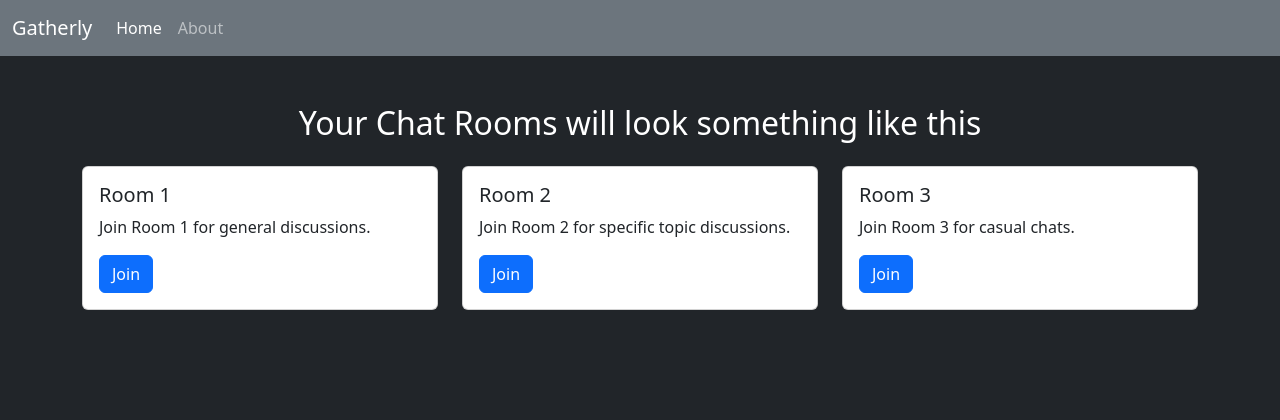
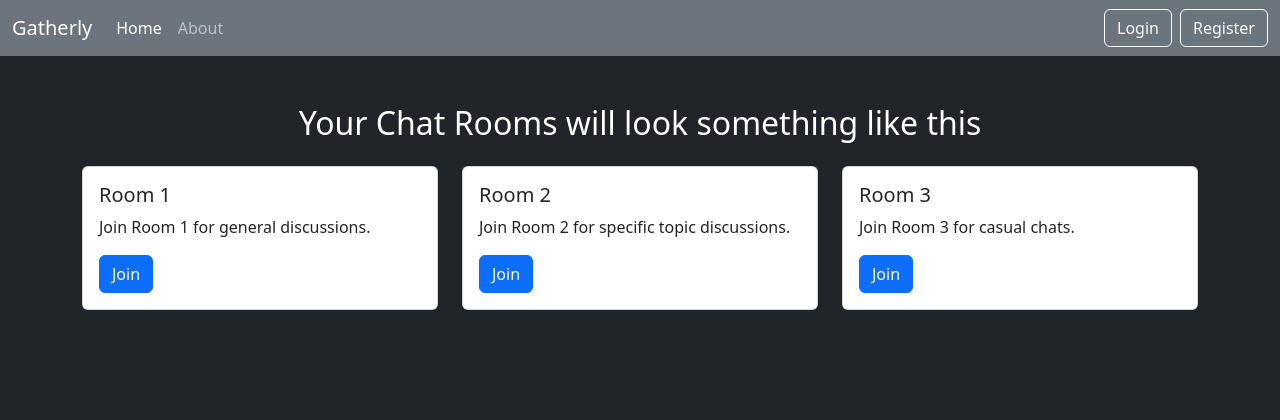
Before and after one commit to Rhythm1821/GatherLy, a Django app: page / in a window 1280 px wide. Shown: the top 420 px of the page. Run offline with Django 5.2, Linux system fonts and the light colour scheme.

Commit message:
Improve nav ui

```diff
--- a/core/templates/base.html
+++ b/core/templates/base.html
@@ -50,6 +50,11 @@
                         <a href="{% url 'room:search' %}" class="btn btn-outline-light me-2">Search</a>
                         <a href="{% url 'logout' %}" class="btn btn-outline-light">Logout</a>
                     </div>
+                    {% else %}
+                    <div class="d-flex order-lg-2 ms-auto d-none d-lg-flex">
+                        <a href="{% url 'login' %}" class="btn btn-outline-light me-2">Login</a>
+                        <a href="{% url 'register' %}" class="btn btn-outline-light">Register</a>
+                    </div>
                     {% endif %}
                 </div>
             </div>
```
